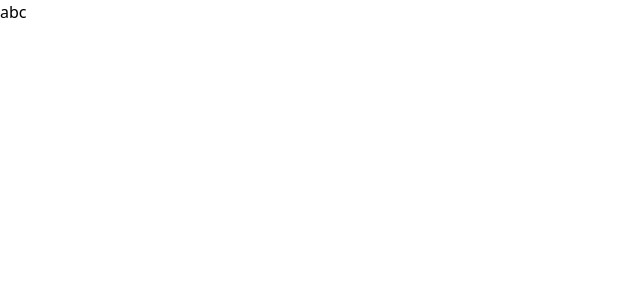
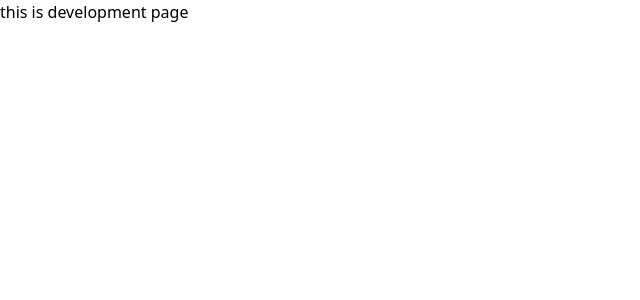
Before and after one commit to refixshow/zirconn, a Next.js app: page / in a window 1280 px wide. Shown: the top 300 px of the page, without its empty margins (0-640 px from the left). Built offline with nearby package versions, Linux system fonts and the light colour scheme.

Commit message:
development change

```diff
--- a/pages/index.tsx
+++ b/pages/index.tsx
@@ -1,7 +1,7 @@
 import type { NextPage } from "next";
 
 const Home: NextPage = () => {
-  return <div>abc</div>;
+  return <div>this is development page</div>;
 };
 
 export default Home;
```
